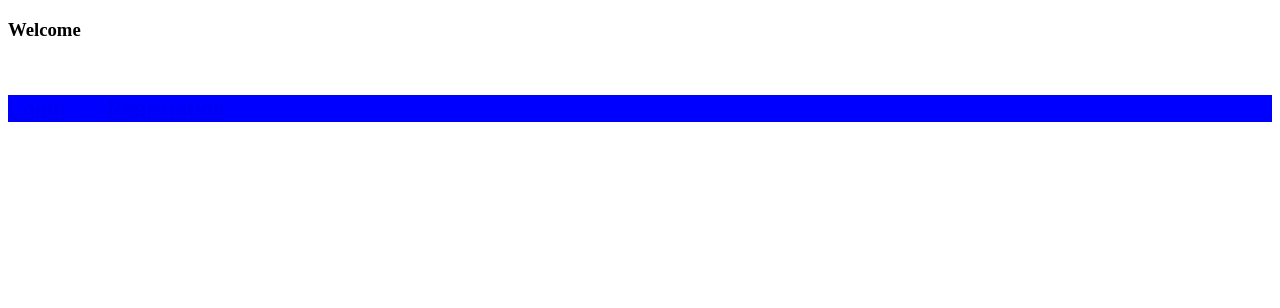
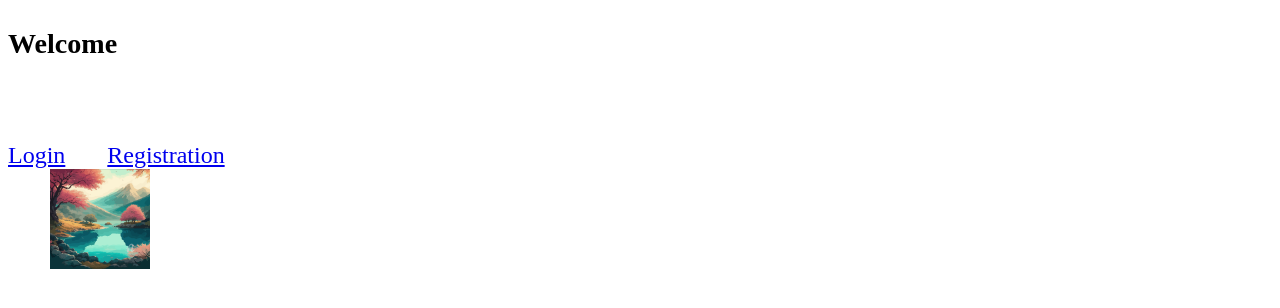
Before and after one commit to evanwad/project, a plain HTML site: page index.html in a window 1280 px wide. Drawn offline with Linux system fonts and the light colour scheme.

Commit message:
image added

```diff
--- a/index.html
+++ b/index.html
@@ -4,16 +4,18 @@
 <style>
 .wel{
  font-size: 150%;
- background-color: blue;
+ background-color: ;
  }
 </style>
 </head>
-<body>
+<body class="wel">
 <h3>Welcome</h3>
 <br><br>
-<div class="wel">
+<div>
 <a href="login.html">Login</a>&nbsp;&nbsp;&nbsp;&nbsp;&nbsp;&nbsp;
 <a href="Registration.html">Registration</a>
 </div>
+&nbsp;&nbsp;&nbsp;&nbsp;&nbsp;&nbsp;
+<img src="sce.jpg" height ="100" width ="100">
 </body>
 </html>
```
Also changed, not shown: sce.jpg (added).
